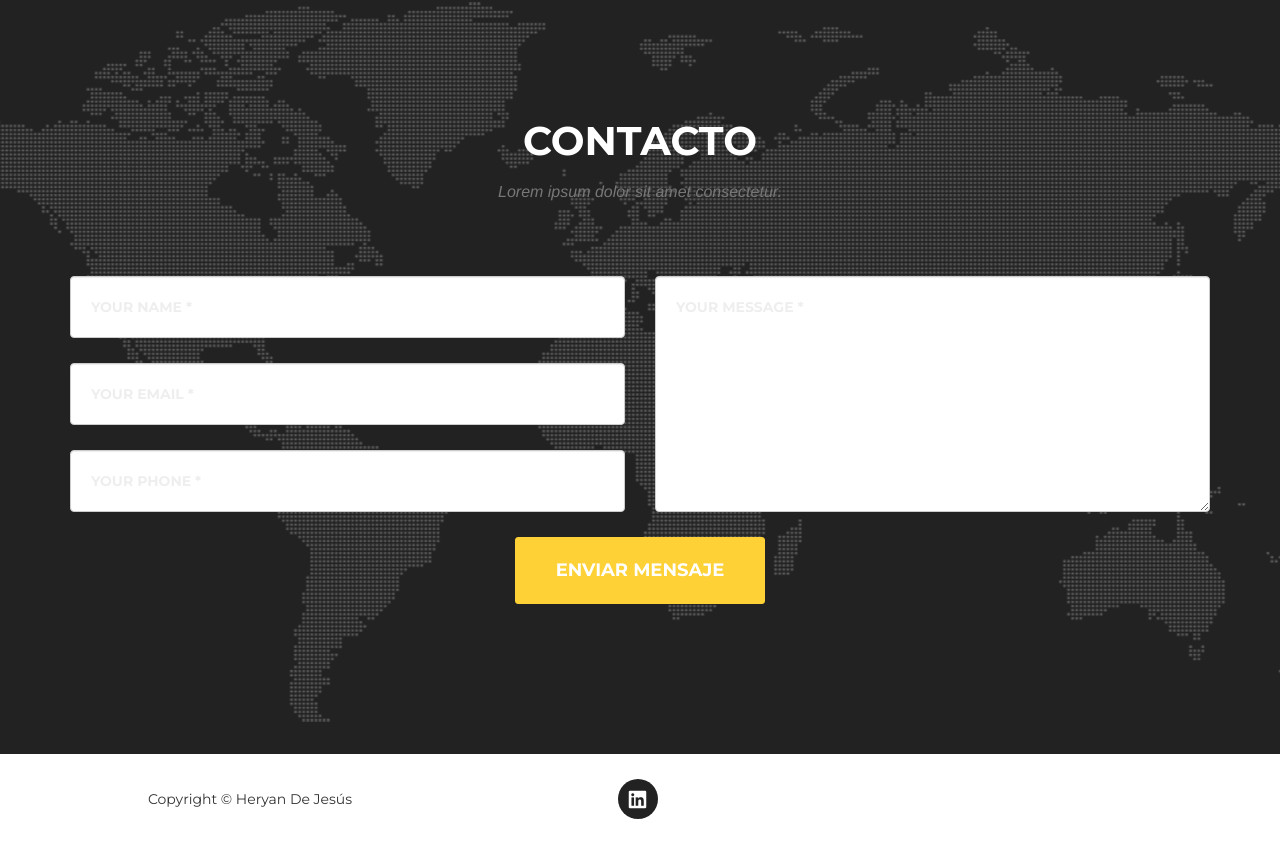
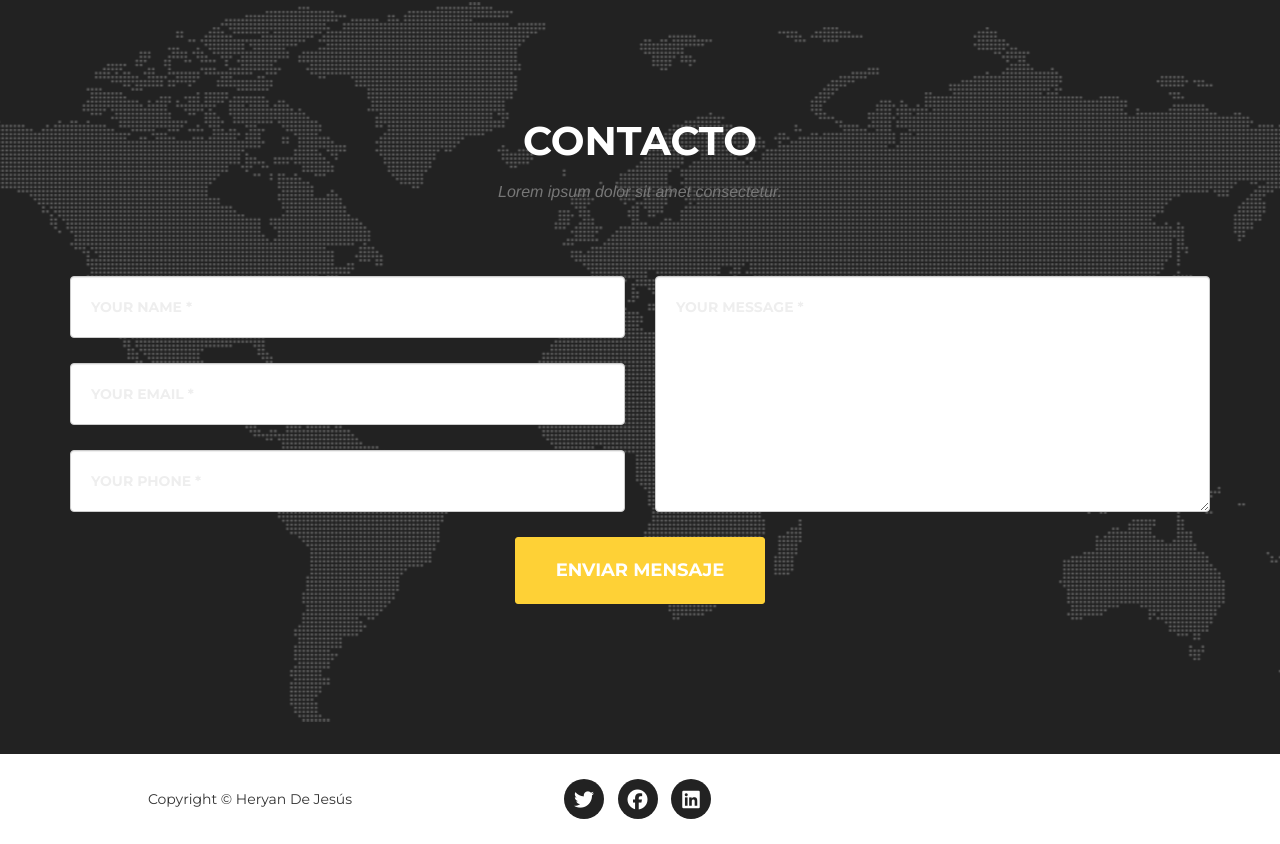
Before and after one commit to heryandejesus/proyectorafa, a website: page rafaelscalp/index.html in a window 1280 px wide. Shown: the part 5869-6713 px from the top of the page. Drawn offline with nearby package versions, Linux system fonts and the light colour scheme; a web font is replaced by a local one.

Commit message:
quinto commit

```diff
--- a/rafaelscalp/index.html
+++ b/rafaelscalp/index.html
@@ -556,6 +556,12 @@
           <div class="col-md-4">
             <ul class="list-inline social-buttons">
               <li>
+                <a href="#"><i class="fab fa-twitter"></i></a>
+              </li>
+              <li>
+                <a href="#"><i class="fab fa-facebook"></i></a>
+              </li>
+              <li>
                 <a href="#"><i class="fab fa-linkedin"></i></a>
               </li>
             </ul>
```
